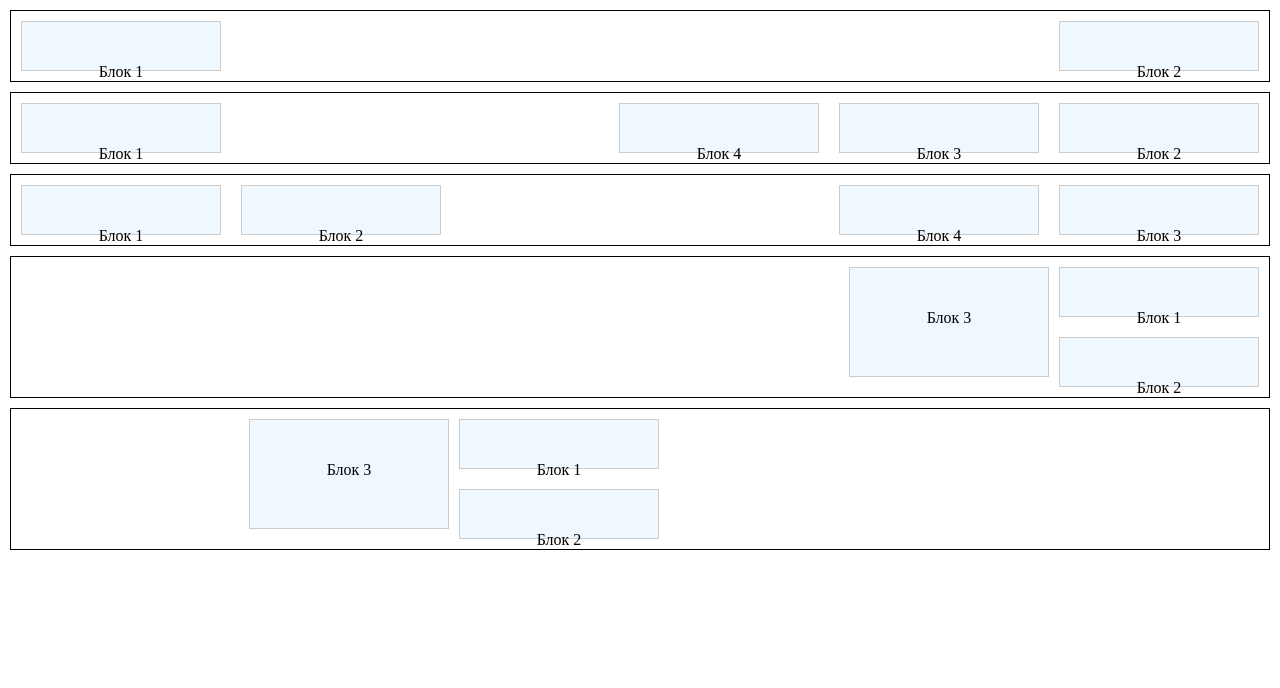
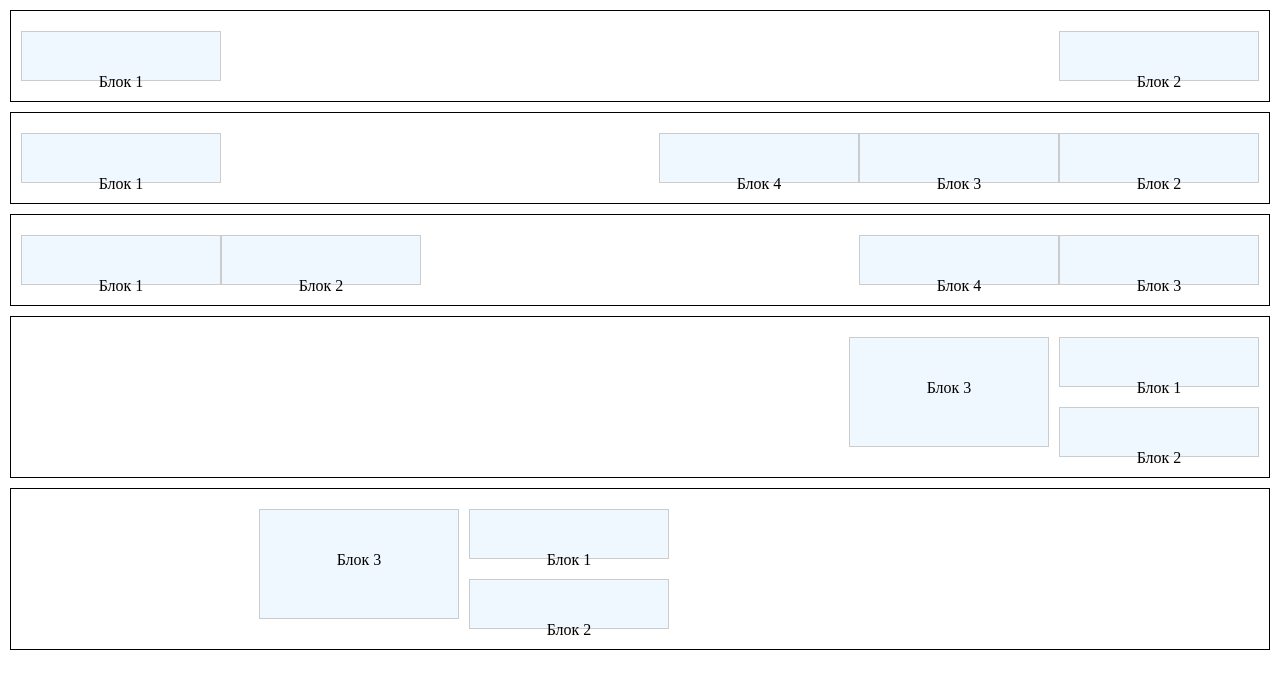
Before and after one commit to dOMARo19/homework8, a plain HTML site: page index.html in a window 1280 px wide. Drawn offline with Linux system fonts and the light colour scheme.

Commit message:
floatmod

```diff
--- a/style.css
+++ b/style.css
@@ -4,11 +4,12 @@
 .container {
     border: 1px solid black;
     margin: 10px;
+    padding: 10px 10px;
 }
 .block {
     width: 200px;
     height: 50px;
-    margin: 10px;
+    margin: 10px auto;
     background-color: aliceblue;
     border: 1px solid #ccc;
     text-align: center;
```
